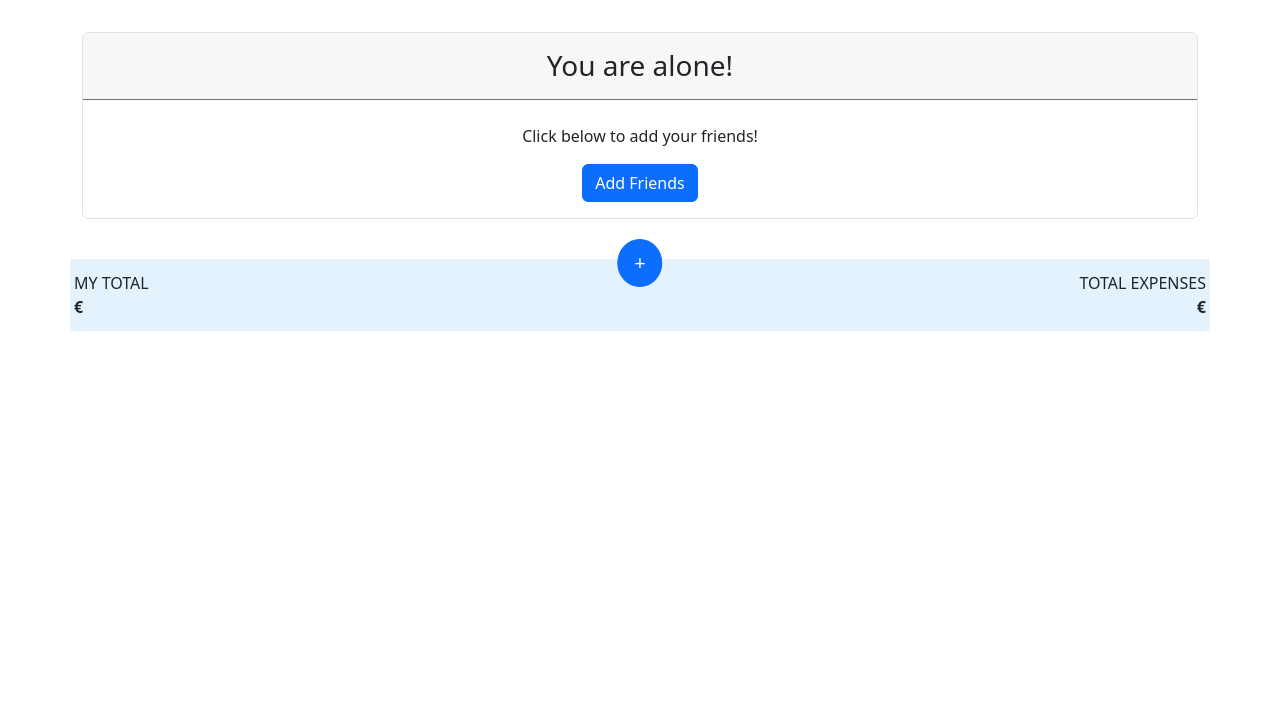
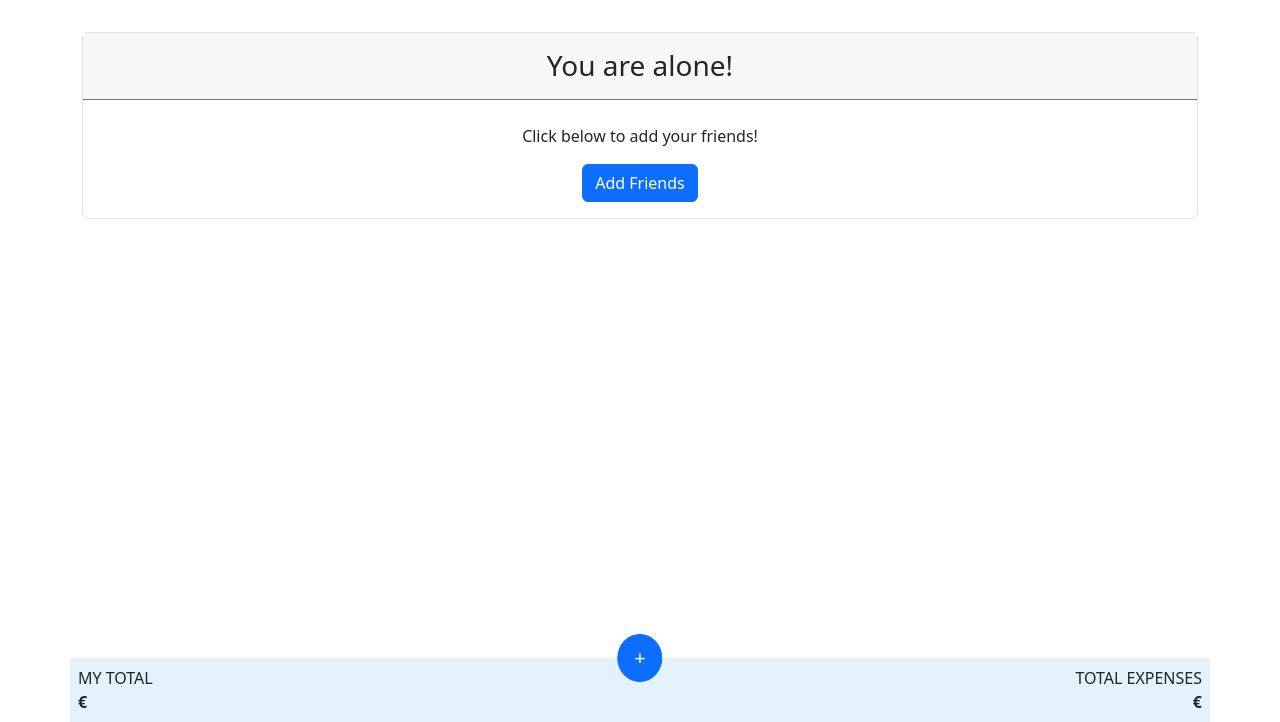
Before and after one commit to senolkacar/PRWB-2223, a PHP site: page /prwb_2223_a02/view/view_show_tricount.php in a window 1280 px wide. Shown: the part 78-800 px from the top of the page. Run offline with PHP 8.4, Linux system fonts and the light colour scheme; the template is opened without the code that fills it, so the values that code supplies are empty.

Commit message:
feat(show_tricount): modification css

```diff
--- a/view/view_show_tricount.php
+++ b/view/view_show_tricount.php
@@ -63,14 +63,14 @@
                     <br>
                 </ul>
         </div>
+        <footer class="footer mt-auto fixed-bottom">
         <div class="container p-1 text-dark" style="background-color:#E3F2FD">
-        <div class="navbar navbar-default navbar-fixed-bottom">
         <div class="position relative">
             <div class="position-absolute top-0 start-50 translate-middle">
         <a class="btn btn-primary btn-lg rounded-circle" href="operation/add_operation/<?=$tricount->id?>">+</a>
             </div>
         </div>
-                    <div class="d-flex justify-content-beetween w-100">
+                    <div class="d-flex p-1 justify-content-beetween w-100">
                         <div class="me-auto">
                             <div class="text">MY TOTAL</div>
                             <div class="fw-bold"><?=$mytotal." &euro;"?></div>
@@ -81,6 +81,6 @@
                         </div>
                     </div>
         </div>
-        </div>
+        </footer>
     </body>
 </html>
```
